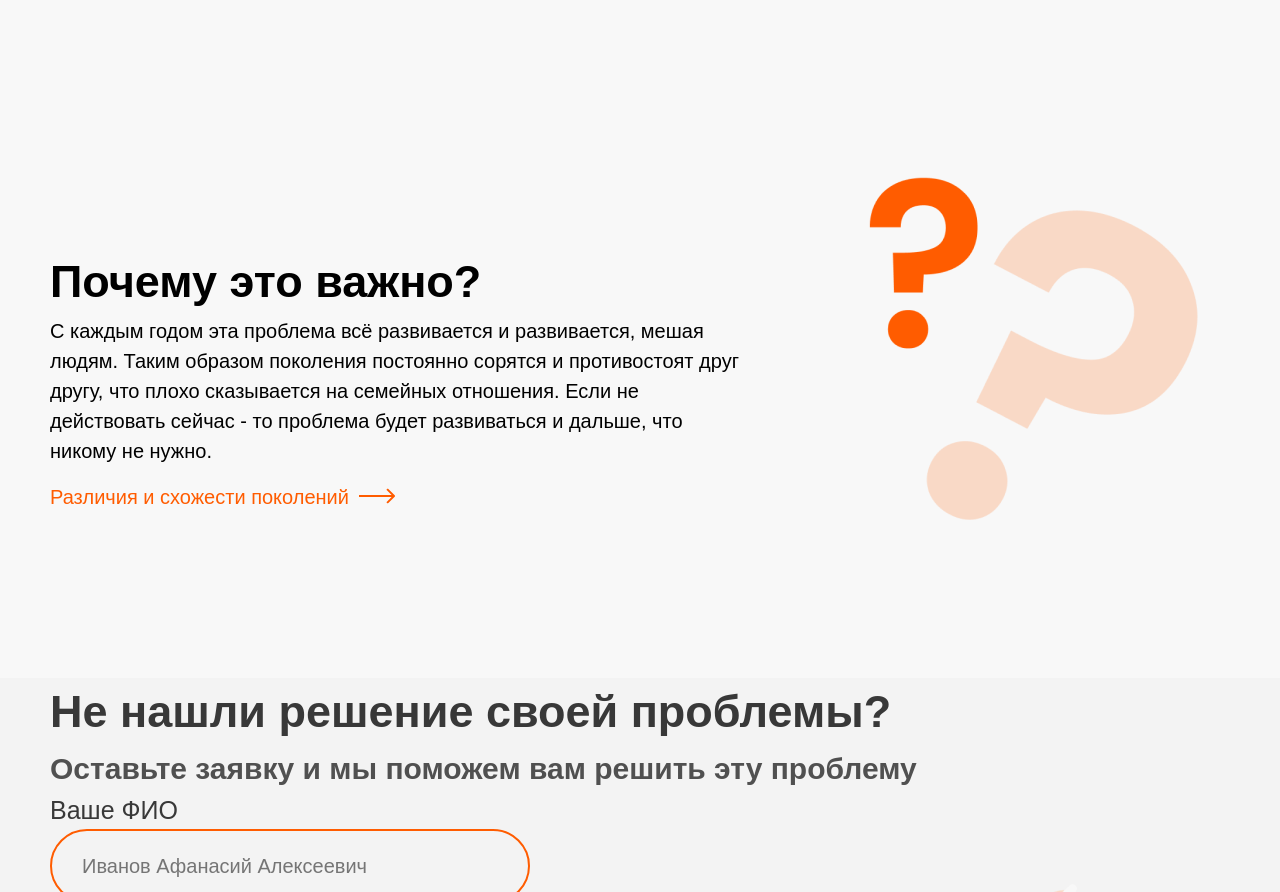
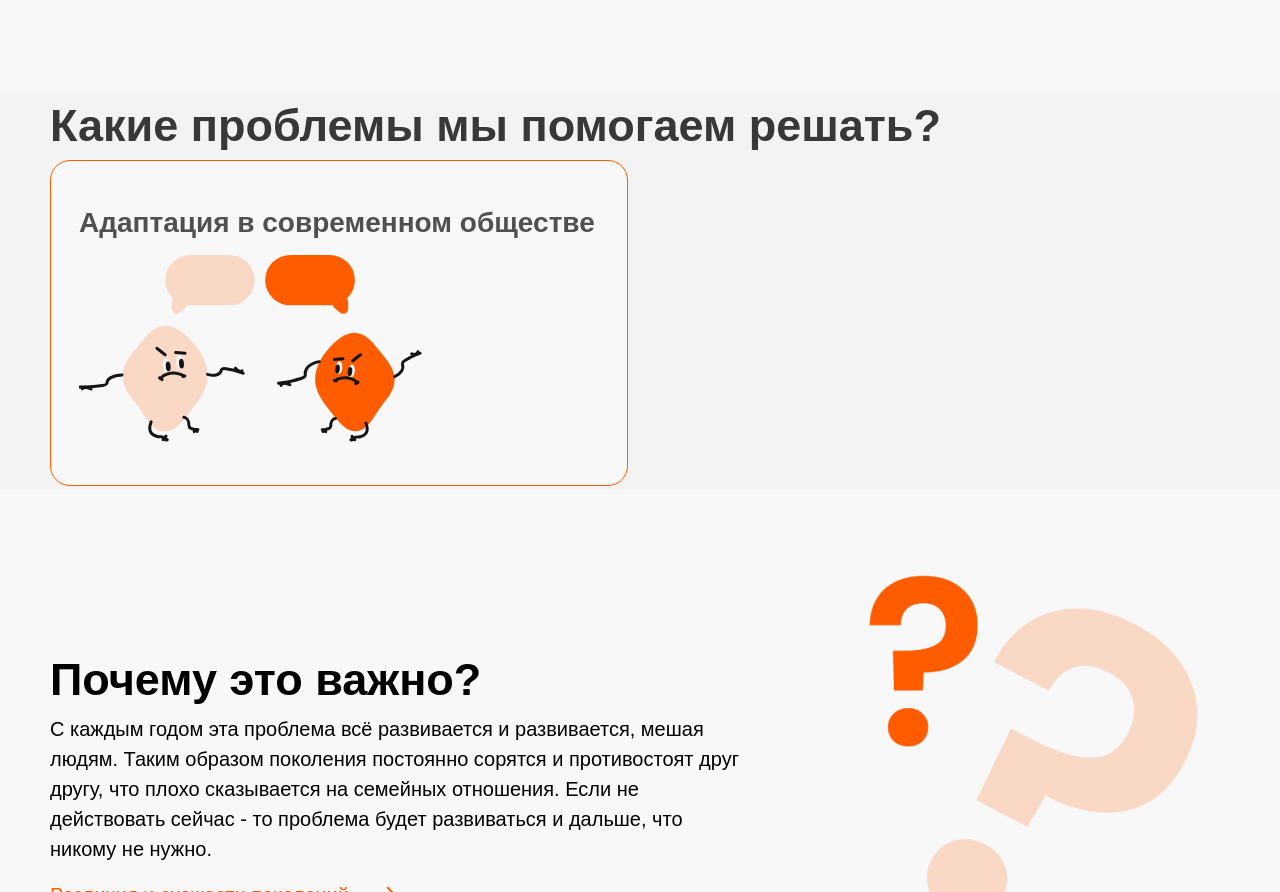
Before and after one commit to DiFos-A/problems, a plain HTML site: page index.html in a window 1280 px wide. Shown: the part 1107-1999 px from the top of the page. Drawn offline with Linux system fonts and the light colour scheme.

```diff
--- a/css/style.css
+++ b/css/style.css
@@ -240,6 +240,85 @@ nav ul li a {
     max-width: 532px;
 }
 
+.solve h1 {
+    font-family: 'Poppins', sans-serif;
+    font-weight: 600;
+    font-size: 45px;
+    line-height: 68px;
+    color: #383838;
+}
+
+.help h2 {
+    font-family: 'Poppins', sans-serif;
+    font-weight: 600;
+    font-size: 28px;
+    line-height: 45px;
+    color: #505050;
+    margin-bottom: 10px;
+}
+
+.help p {
+    font-family: 'Poppins', sans-serif;
+    font-weight: 500;
+    font-size: 20px;
+    line-height: 30px;
+    color: #383838;
+
+}
+
+.adaptation {
+    display: inline-block;
+    padding: 39px 28px;
+    width: 49%;
+    height: 326px;
+    border: 1px #FF5C00 solid;
+    position: relative;
+    overflow: hidden;
+    border-radius: 20px;
+    background-color: #F8F8F8;
+}
+
+.hidden {
+    position: absolute;
+    bottom: -300px;
+    transition: 1s;
+}
+
+.adaptation img {
+    transition: 1s;
+    opacity: 1;
+}
+
+
+
+.adaptation:hover img {
+    opacity: 0;
+    position: relative;
+    z-index: -1;
+}
+
+.adaptation:hover .hidden {
+    bottom: 0;
+}
+
+.adaptation a {
+    display: block;
+    margin-bottom: 39px;
+    margin-top: 10px;
+    text-decoration: none;
+    font-family: 'Poppins', sans-serif;
+    font-weight: 500;
+    font-size: 20px;
+    line-height: 30px;
+    color: #FF5C00;
+}
+
+
+.adaptation a::after {
+    display: inline-block;
+    content: url(../images/arrow.svg);
+    margin-left: 10px;
+}
 
 .white-background {
     background-color: #F8F8F8;
@@ -326,7 +405,7 @@ nav ul li a {
     margin-bottom: 7px;
 }
 
-.problem-not-found form input, .problem-not-found form textarea  {
+.problem-not-found form input, .problem-not-found form textarea {
     width: 100%;
 }
 
--- a/index.html
+++ b/index.html
@@ -83,6 +83,23 @@
                 </div>
             </div>
         </div>
+        <div class="container">
+            <div class="solve">
+                <h1>Какие проблемы мы помогаем решать?</h1>
+                <div class="help">
+                    <div class="adaptation">
+                        <h2>Адаптация в современном обществе</h2>
+                        <img src="images/picture1.svg" alt="pictur">
+                        <div class="hidden">
+                            <p>Мы стремимся помочь людям постарше в устранении столь распространённой проблемы, которые
+                                испытывают
+                                дискомфорт при коомуникациировании с младшим поколением, которое...</p>
+                            <a href="#">Читать</a>
+                        </div>
+                    </div>
+                </div>
+            </div>
+        </div>
         <div class="white-background">
             <div class="container">
                 <div class="why-it-is-important">
@@ -130,7 +147,8 @@
                             <div class="your-problem">
                                 <label>
                                     Опишите вашу проблему
-                                <textarea placeholder="Здравствуйте. У меня возникла серьёзная проблема..."></textarea>
+                                    <textarea
+                                        placeholder="Здравствуйте. У меня возникла серьёзная проблема..."></textarea>
                                 </label>
                             </div>
                             <button>Отправить заявку</button>
```
Also changed, not shown: images/picture1.svg (added). Lines whose indentation alone changed are shown as unchanged.
